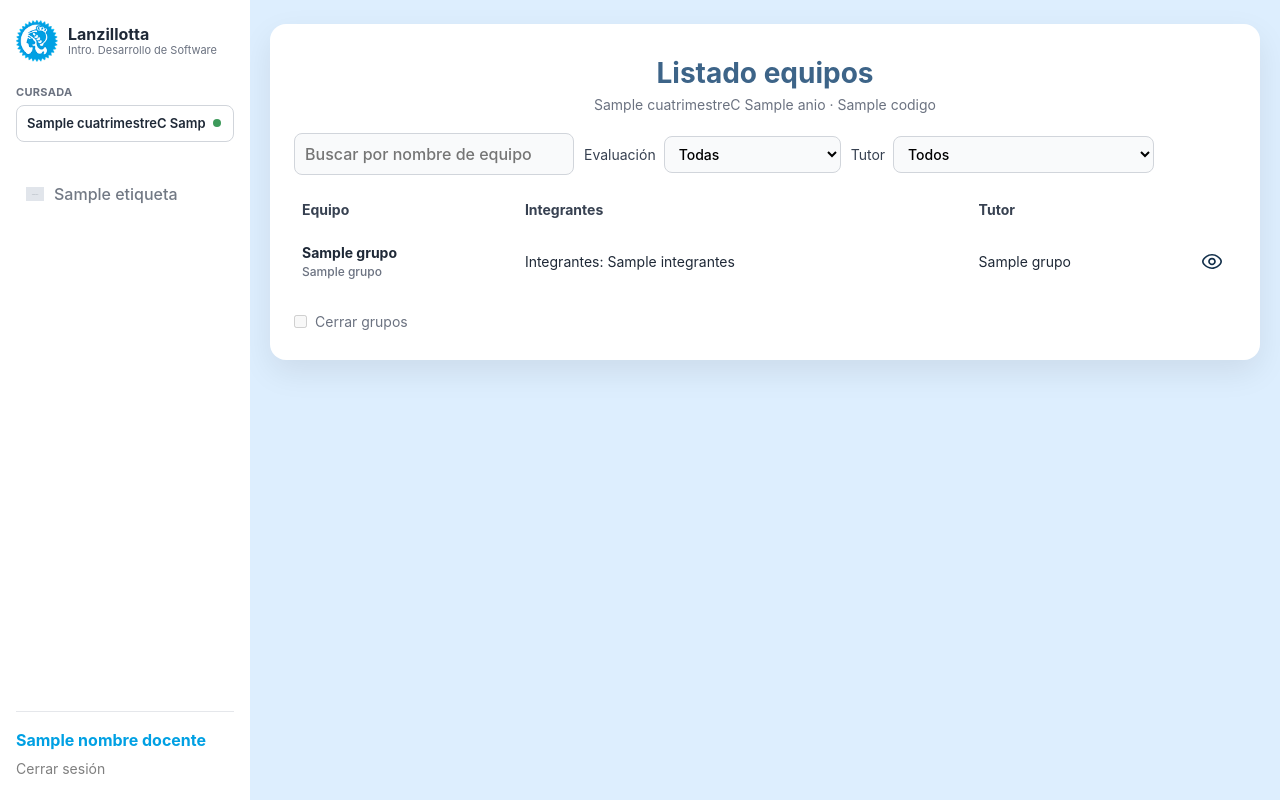
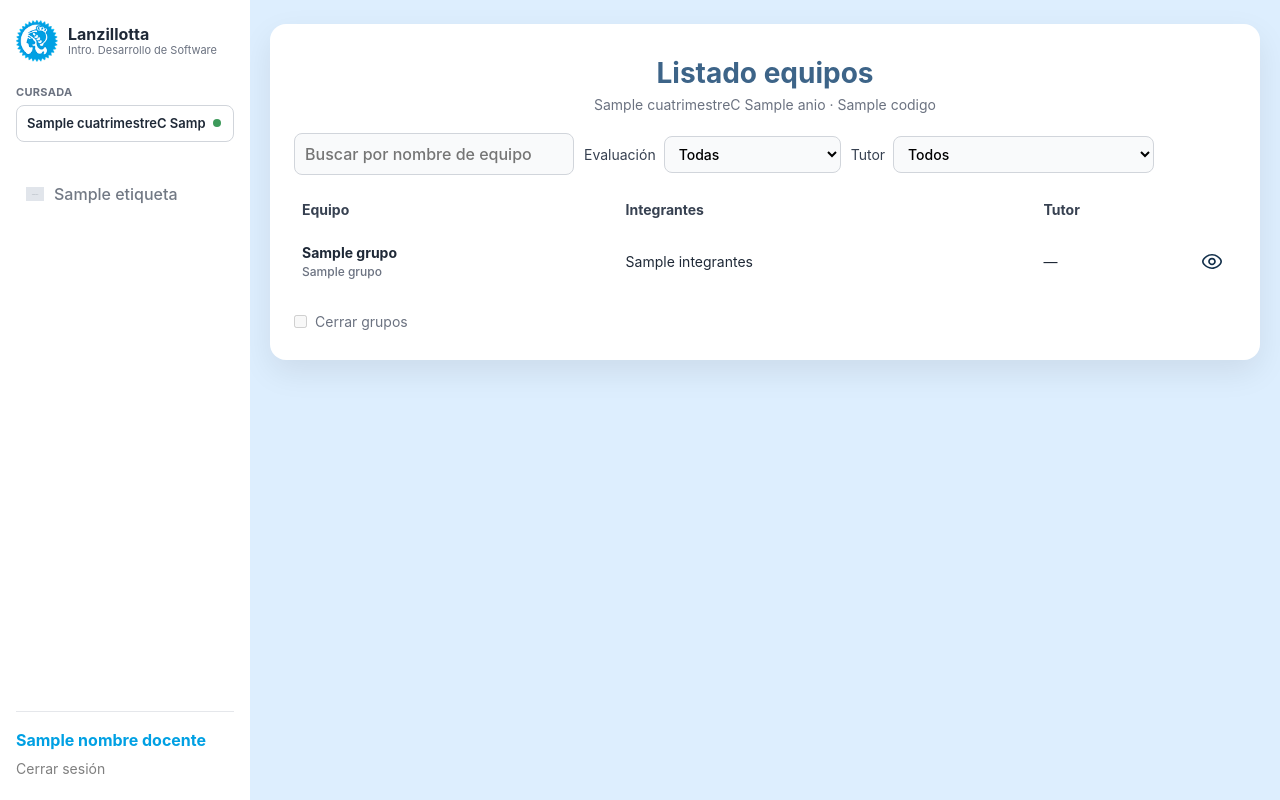
Before and after one commit to fiuba-ids-lanzillotta/gradebook-web, a Flask app: template templates/admin/equipos.html in a window 1280 px wide. Run offline with Flask 3, Linux system fonts and the light colour scheme; the template is opened without the code that fills it: most values are stand-ins (such as "Sample title", 1, 10 or a date in 2020); grey boxes marked "Sample" are stand-in pictures; some web fonts are replaced.

Commit message:
Ocultar el selector de tutor cuando la evaluación no requiere corrector
En listado de equipos, una evaluación sin corrector muestra — en la
columna Tutor en lugar del dropdown (el tutor es quien corrige). La
celda de integrantes muestra solo el número: el encabezado ya lo dice.

Generated with [Devin](https://devin.ai)

Co-Authored-By: Devin <158243242+devin-ai-integration[bot]@users.noreply.github.com>

```diff
--- a/templates/admin/equipos.html
+++ b/templates/admin/equipos.html
@@ -57,9 +57,11 @@
                                 {{ grupo.nombre }}
                                 {% if grupo.evaluacion_nombre %}<span class="equipos__eval">{{ grupo.evaluacion_nombre }}</span>{% endif %}
                             </td>
-                            <td data-label="Integrantes">Integrantes: {{ grupo.integrantes }}</td>
+                            <td data-label="Integrantes">{{ grupo.integrantes }}</td>
                             <td data-label="Tutor">
-                                {% if puede_editar %}
+                                {% if not grupo.requiere_corrector %}
+                                —
+                                {% elif puede_editar %}
                                 <label class="equipos__tutor">
                                     <select name="tutor_{{ grupo.id }}" aria-label="Tutor de {{ grupo.nombre }}">
                                         <option value="">Sin asignar</option>
```
